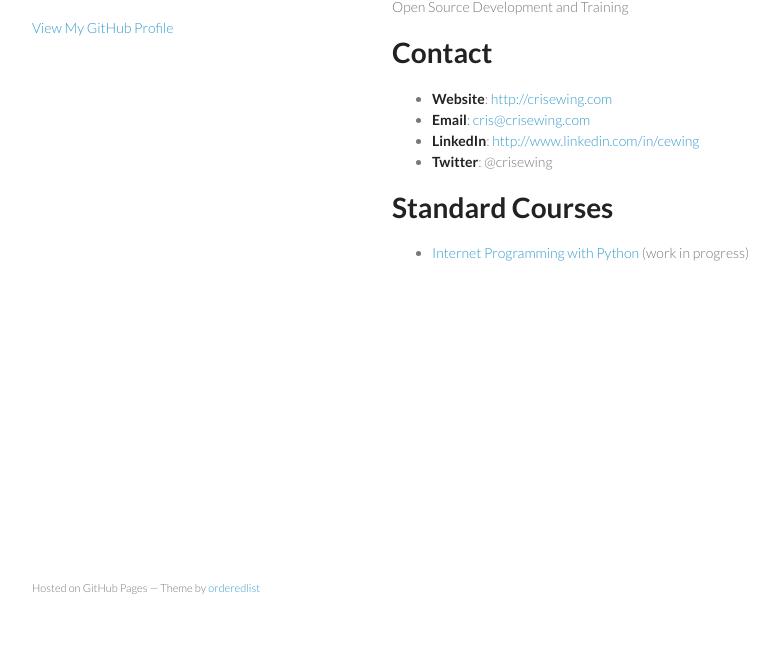
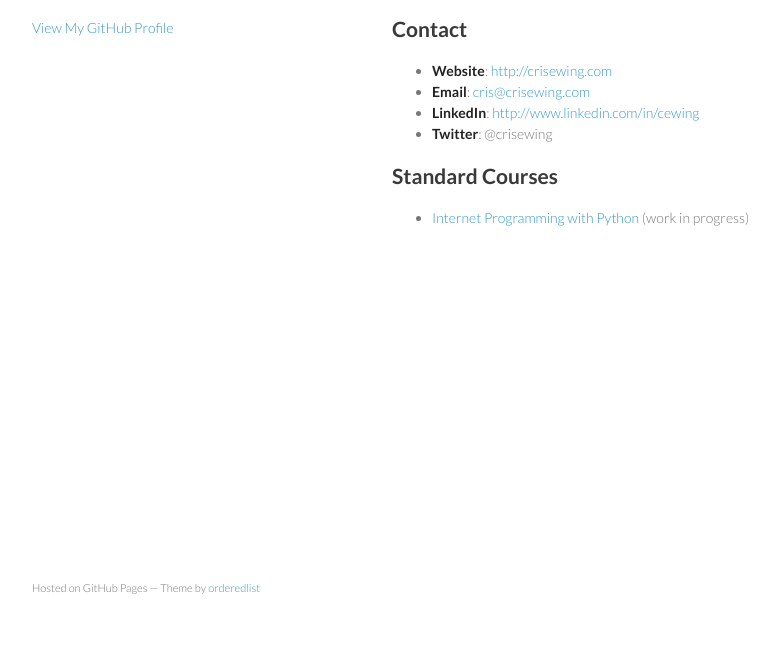
Before and after one commit to cewing/cewing.github.com, a plain HTML site: page index.html in a window 1280 px wide. Shown: the part 133-800 px from the top of the page, without its empty margins (178-957 px from the left). Drawn offline with Linux system fonts and the light colour scheme.

Commit message:
more fixes for the apparently crap rst parser used by github.

```diff
--- a/index.html
+++ b/index.html
@@ -23,13 +23,12 @@
 
       </header>
       <section>
-        <h1></h1>
 
 <h1>Cris Ewing, Developer</h1>
 
 <p>Open Source Development and Training</p>
 
-<h1>Contact</h1>
+<h2>Contact</h2>
 
 <ul>
 <li>
@@ -43,7 +42,8 @@
 </li>
 <li>
 <strong>Twitter</strong>: @crisewing</li>
-</ul><h1>Standard Courses</h1>
+</ul>
+<h2>Standard Courses</h2>
 
 <ul>
 <li>
```
